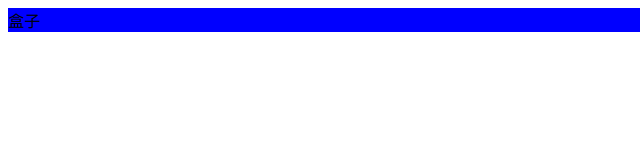
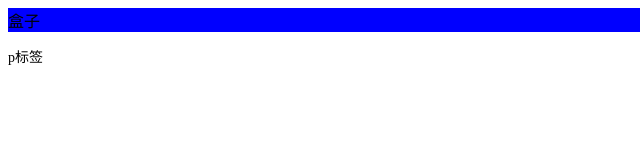
Before and after one commit to cf69/github-demo, a plain HTML site: page index.html in a window 1280 px wide. Shown: the full height of the page, 0-640 px from the left. Drawn offline with Linux system fonts and the light colour scheme.

Commit message:
添加了p标签

```diff
--- a/index.html
+++ b/index.html
@@ -8,9 +8,13 @@
         #box{
             background-color: blue;
         }
+        p{
+            font-size: 14px;
+        }
     </style>
 </head>
 <body>
     <div id="box">盒子</div>
+    <p>p标签</p>
 </body>
 </html>
```
